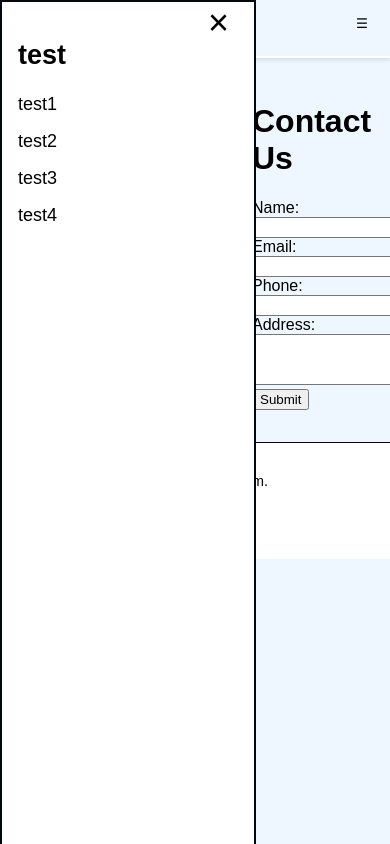
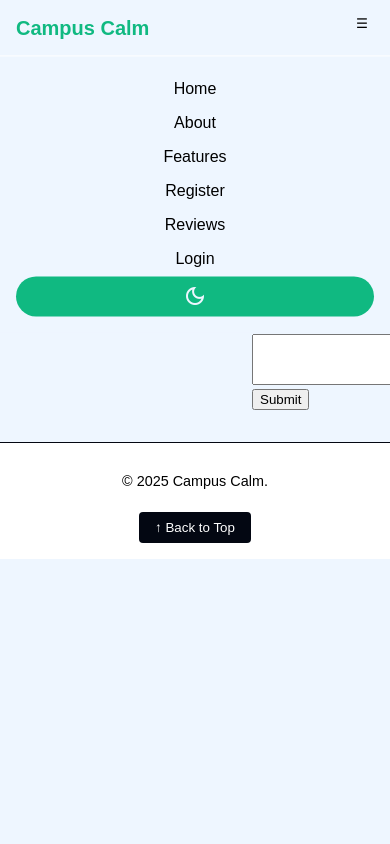
Before and after one commit to COM109-CW2-Group-1/cw2-website, a plain HTML site: page views/index.html in a window 390 px wide. Both pictures are taken after a click on the button "Toggle menu". Shown: the top 844 px of the page. Drawn offline with nearby package versions, Linux system fonts and the light colour scheme.

Commit message:
change to navbar

```diff
--- a/public/css/navbar.css
+++ b/public/css/navbar.css
@@ -29,9 +29,9 @@
 	width: 100%;
 	background-color: var(--bg);
 	color: var(--text);
-  box-shadow: 0 2px 4px rgba(0,0,0,0.1);
+	box-shadow: 0 2px 4px rgba(0, 0, 0, 0.1);
 	border-bottom: 2px solid var(--container);
-  z-index: 50;
+	z-index: 1000;
 }
 
 /* Container */
@@ -41,6 +41,8 @@
 	align-items: center;
 	height: 56px;
 	max-width: 1200px;
+	z-index: 1100;
+	position:relative;
 	padding: 0 1rem;
 	margin: 0 auto;
 }
@@ -56,9 +58,11 @@
 .ja-menu-btn {
 	background: none;
 	border: none;
-  display: flex;
+
+	display: none;
 	cursor: pointer;
 }
+
 
 .ja-menu-icon {
 	width: 24px;
@@ -90,6 +94,26 @@
 	color: var(--accent);
 }
 
+
+
+.ja-mobile-menu-link {
+	text-decoration: none;
+	color: var(--text);
+	font-size: 1rem;
+	padding: 0.5rem;
+	text-align: center;
+	position:relative;
+	z-index:1;
+
+	transition: color 0.2s;
+}
+
+.ja-mobile-menu-link:hover {
+	color: var(--accent);
+}
+
+
+
 /* Dark mode button */
 .ja-dark-toggle {
 	background-color: var(--accent);
@@ -105,7 +129,14 @@
 
 /* Mobile menu */
 .ja-menu-mobile {
-  display: flex;
+	position: absolute;
+	top: 0;
+	right: 0;
+	left: 0;
+	transform: translateY(-100%);
+	transition: transform 1s ease-in-out;
+	z-index: 500;
+	display: none;
 	flex-direction: column;
 	padding: 1rem;
 	background-color: var(--bg);
@@ -121,6 +152,33 @@
 	display: none;
 }
 
+@media (max-width: 768px) {
+	.ja-menu-btn {
+		display: flex;
+
+
+	}
+
+	.ja-menu-mobile {
+		display: flex;
+		flex-direction: column;
+		padding: 1rem;
+		background-color: var(--bg);
+		color: var(--text);
+		z-index: 500;
+		max-width: 1200px;
+		margin: 0 auto;
+		border-top: 1px solid var(--container);
+		font-size: 2rem;
+		font-weight: 500;
+
+	}
+}
+
+.ja-menu-mobile.visible {
+	transform: translateY(20%);
+}
+
 /* Responsive */
 @media (min-width: 768px) {
 	.ja-menu-desktop {
@@ -129,8 +187,4 @@
 		gap: 1rem;
 	}
 
-  /* .ja-menu-btn, */
-  .ja-menu-mobile {
-    display: none;
 }
-}
--- a/public/js/navbar.js
+++ b/public/js/navbar.js
@@ -4,8 +4,17 @@ class MyNavbar extends HTMLElement {
 				$.get('navbar.html', (data) => {
 						this.innerHTML = data;
 						console.log('nav loaded');
+						const menuBtn = this.querySelector('#menu-btn');
+						const mobileMenu = this.querySelector('#mobile-menu');
+						if (menuBtn && mobileMenu) {
+								menuBtn.addEventListener('click', () => {
+										mobileMenu.classList.toggle('visible');
+								}); this.querySelectorAll('.ja-mobile-menu-link').forEach(link => {
+										link.addEventListener('click', () => {
+												mobileMenu.classList.remove('visible');
+										});
 								});
 						}
+				});
 		}
-
-customElements.define('my-navbar', MyNavbar);
+} customElements.define('my-navbar', MyNavbar);
--- a/public/js/sidenav.js
+++ /dev/null
@@ -1,33 +0,0 @@
-class MySidenav extends HTMLElement {
-  connectedCallback() {
-    console.log('<my-sidenav> connected');
-    $.get('sidenav.html', (data) => {
-      this.innerHTML = data;
-      console.log('Sidenav loaded');
-
-      // Now that .sidenav exists inside this component, hook up toggle
-      $(document).on('click', '#menu-btn', () => {
-        const sidenav = $(this).find('.sidenav');
-        if (sidenav.length) {
-          sidenav.toggleClass('open');
-          console.log('Sidenav toggle triggered');
-        } else {
-          console.warn('Sidenav not found in <my-sidenav>');
-        }
-      });
-
-      $('.sidenav .close').on('click', () => {
-        const sidenav = $(this).find('.sidenav');
-        if (sidenav.length) {
-          sidenav.removeClass('open');
-          console.log('Sidenav closed');
-        } else {
-          console.warn('.sidenav not found inside my-sidenav');
-        }
-      });
-    }
-    );
-  }
-}
-
-customElements.define('my-sidenav', MySidenav);
--- a/views/index.html
+++ b/views/index.html
@@ -1,13 +1,15 @@
 <!DOCTYPE html>
 
 <html lang="en">
+
 <head>
 	<meta charset="UTF-8" />
 	<meta name="viewport" content="width=device-width, initial-scale=1" />
 	<title>Contact Form</title>
 	<link rel="stylesheet" href="../public/css/styles.css" />
 	<link rel="stylesheet" href="../public/css/navbar.css" />
-  <link rel="stylesheet" href="https://fonts.googleapis.com/css2?family=Material+Symbols+Outlined:opsz,wght,FILL,GRAD@24,400,0,0"/>
+	<link rel="stylesheet"
+		href="https://fonts.googleapis.com/css2?family=Material+Symbols+Outlined:opsz,wght,FILL,GRAD@24,400,0,0" />
 </head>
 
 <!-- Banner Section -->
@@ -24,7 +26,6 @@
 <span id="themeToggle">Toggle Theme</span>
 -->
 
-<my-sidenav></my-sidenav>
 
 <!-- Content Section -->
 <!-- Needs updated -->
@@ -41,7 +42,7 @@
 			<input type="email" id="email" required />
 
 			<label>Phone:</label>
-      <input type="tel" id="phone" minlength="11" maxlength="11" required/>
+			<input type="tel" id="phone" minlength="11" maxlength="11" required />
 
 			<label>Address:</label>
 			<textarea id="address" rows="3" required></textarea>
@@ -56,9 +57,9 @@
 </body>
 <script src="https://code.jquery.com/jquery-3.6.0.min.js"></script>
 <script src="../public/js/scripts.js"></script>
-<script src="../public/js/sidenav.js"></script>
 <script src="../public/js/navbar.js"></script>
 <script src="../public/js/theme-toggle.js"></script>
 <script src="../public/js/main-content.js"></script>
 <script src="../public/js/footer.js"></script>
+
 </html>
--- a/views/navbar.html
+++ b/views/navbar.html
@@ -1,8 +1,10 @@
 <nav th:fragment="navbar" class="ja-navbar">
-  <div class="ja-navbar-container">
+
+
+ <div class="ja-navbar-container">
     <div class="ja-navbar-title">Campus Calm</div>
 
-    <button id="menu-btn" class="ja-menu-btn" aria-label="Toggle menu">
+    <button id="menu-btn" class="ja-menu-btn" onclick="openMenu()" aria-label="Toggle menu">
       <svg
         class="ja-menu-icon"
         fill="none"
@@ -34,13 +36,13 @@
   </div>
 
   <!-- Mobile menu -->
-  <div id="mobile-menu" class="ja-menu-mobile hidden">
-    <a href="/#home" class="ja-menu-link">Home</a>
-    <a href="/#about" class="ja-menu-link">About</a>
-    <a href="/#features" class="ja-menu-link">Features</a>
-    <a href="/#register" class="ja-menu-link">Register</a>
-    <a href="/#reviews" class="ja-menu-link">Reviews</a>
-    <a href="/login" class="ja-menu-link">Login</a>
+  <div id="mobile-menu" class="ja-menu-mobile">
+    <a href="/#home" class="ja-mobile-menu-link">Home</a>
+    <a href="/#about" class="ja-mobile-menu-link">About</a>
+    <a href="/#features" class="ja-mobile-menu-link">Features</a>
+    <a href="/#register" class="ja-mobile-menu-link">Register</a>
+    <a href="/#reviews" class="ja-mobile-menu-link">Reviews</a>
+    <a href="/login" class="ja-mobile-menu-link">Login</a>
     <button onclick="toggleDarkMode()" class="ja-dark-toggle">
       <span class="dark-icon material-symbols-outlined">dark_mode</span>
       <span class="light-icon material-symbols-outlined" style="display: none">light_mode</span>
@@ -49,12 +51,32 @@
 </nav>
 
 <script th:src="../public/js/theme-toggle.js"></script>
-<script th:src="../public/js/sidenav.js"></script>
+
+
 <script>
-  const btn = document.getElementById("menu-btn");
-  const mobileMenu = document.getElementById("mobile-menu");
+		  function openMenu() {
+				      const mobileMenu = document.getElementById("mobile-menu");
+				      mobileMenu.classList.toggle("visible");
+				    }
 
-  btn.addEventListener("click", () => {
-    mobileMenu.classList.toggle("hidden");
+		    // Close menu when a mobile link is clicked
+		    document.querySelectorAll('.ja-mobile-menu-link').forEach(link => {
+					    link.addEventListener('click', () => {
+								      document.getElementById("mobile-menu").classList.remove("visible");
+								    });
+					  });
+</script>
+
+<script>
+  function openMenu() {
+    const mobileMenu = document.getElementById("mobile-menu");
+    mobileMenu.classList.toggle("visible");
+  }
+
+  // Close menu when a mobile link is clicked
+  document.querySelectorAll('.ja-mobile-menu-link').forEach(link => {
+    link.addEventListener('click', () => {
+      document.getElementById("mobile-menu").classList.remove("visible");
+    });
   });
 </script>
--- a/views/sidenav.html
+++ /dev/null
@@ -1,16 +0,0 @@
-<!DOCTYPE html>
-<nav class="sidenav">
-  <h2>test</h2>
-  <ul>
-    <li><a href="javascript:void(0)" class="close">&times;</a></li>
-    <li><a href="#">test1</a></li>
-    <li><a href="#">test2</a></li>
-    <li><a href="#">test3</a></li>
-    <li><a href="#">test4</a></li>
-  </ul>
-</nav>
-
-<!--
-We can remove this and just have the dropdown navbar or keep this as an alternative/example.
-This is a simple sidenav example that can be used for navigation purposes, maybe for other pages of the site.
--->
```
Lines whose indentation alone changed are shown as unchanged.
